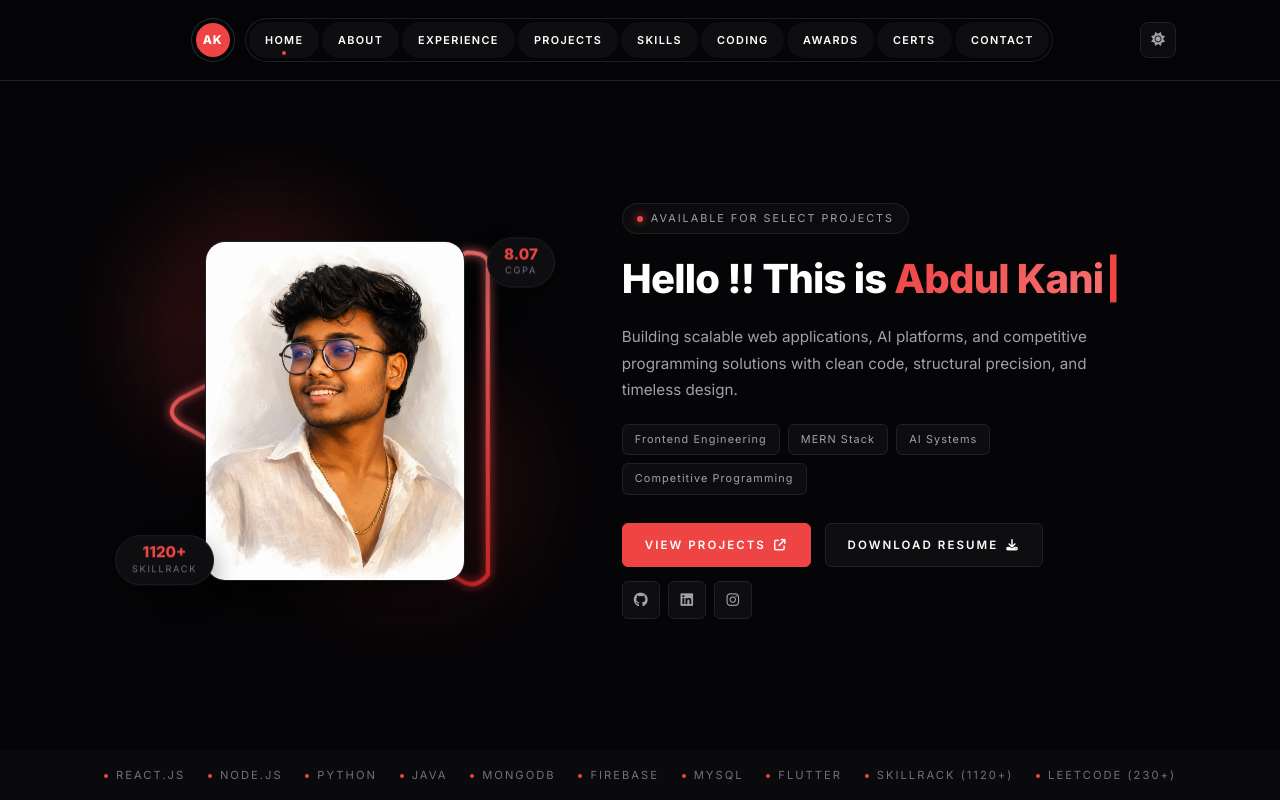
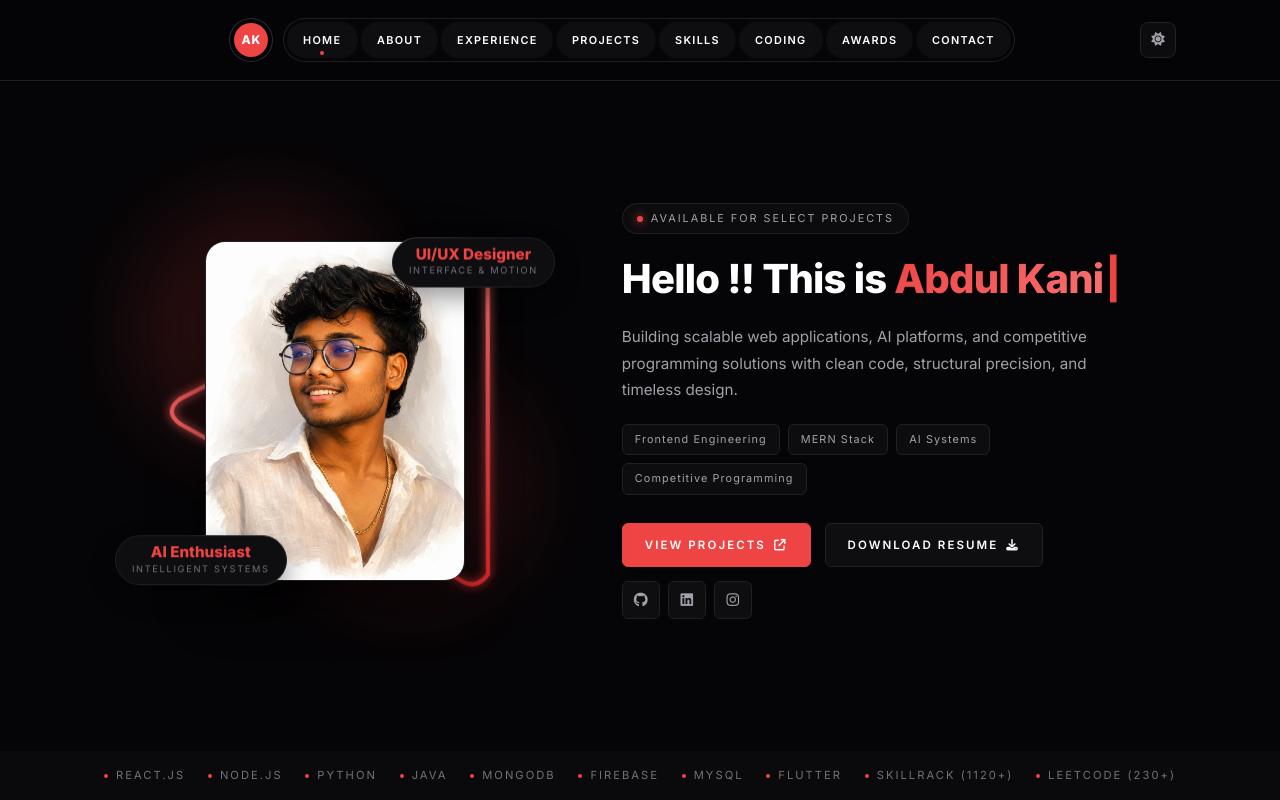
Before and after one commit to abdulkani007/newport, a React (Vite) app: page / in a window 1280 px wide. Shown: the top 800 px of the page. Built offline with nearby package versions, Linux system fonts and the light colour scheme.

Commit message:
Update photo pills to UI/UX Designer & AI Enthusiast and remove Certifications section

```diff
--- a/src/App.jsx
+++ b/src/App.jsx
@@ -7,7 +7,6 @@ import Experience from './components/Experience';
 import Projects from './components/Projects';
 import TechnicalSkills from './components/TechnicalSkills';
 import CodingProfiles from './components/CodingProfiles';
-import Certificates from './components/Certificates';
 import Achievements from './components/Achievements';
 import Contact from './components/Contact';
 import Messages from './components/Messages';
@@ -90,7 +89,6 @@ export default function App() {
       <Projects />
       <TechnicalSkills />
       <CodingProfiles />
-      <Certificates />
       <Achievements />
       <Contact showToast={showToast} onMessageSaved={triggerMessageRefresh} />
       <Messages showToast={showToast} refreshTrigger={refreshMessages} />
--- a/src/components/Hero.jsx
+++ b/src/components/Hero.jsx
@@ -90,15 +90,15 @@ export default function Hero() {
               />
             </div>
 
-            {/* Floating Quick Stats Pills */}
+            {/* Floating Role Pills (UI Designer & AI Enthusiast) */}
             <div className="floating-stat-pill pill-cgpa">
-              <span className="pill-val">8.07</span>
-              <span className="pill-lbl">CGPA</span>
+              <span className="pill-val">UI/UX Designer</span>
+              <span className="pill-lbl">Interface & Motion</span>
             </div>
 
             <div className="floating-stat-pill pill-skillrack">
-              <span className="pill-val">1120+</span>
-              <span className="pill-lbl">SkillRack</span>
+              <span className="pill-val">AI Enthusiast</span>
+              <span className="pill-lbl">Intelligent Systems</span>
             </div>
           </div>
 
--- a/src/components/Navbar.jsx
+++ b/src/components/Navbar.jsx
@@ -9,7 +9,6 @@ const navItems = [
   { label: 'Skills', href: '#skills' },
   { label: 'Coding', href: '#coding' },
   { label: 'Awards', href: '#achievements' },
-  { label: 'Certs', href: '#certificates' },
   { label: 'Contact', href: '#contact' },
 ];
 
```
